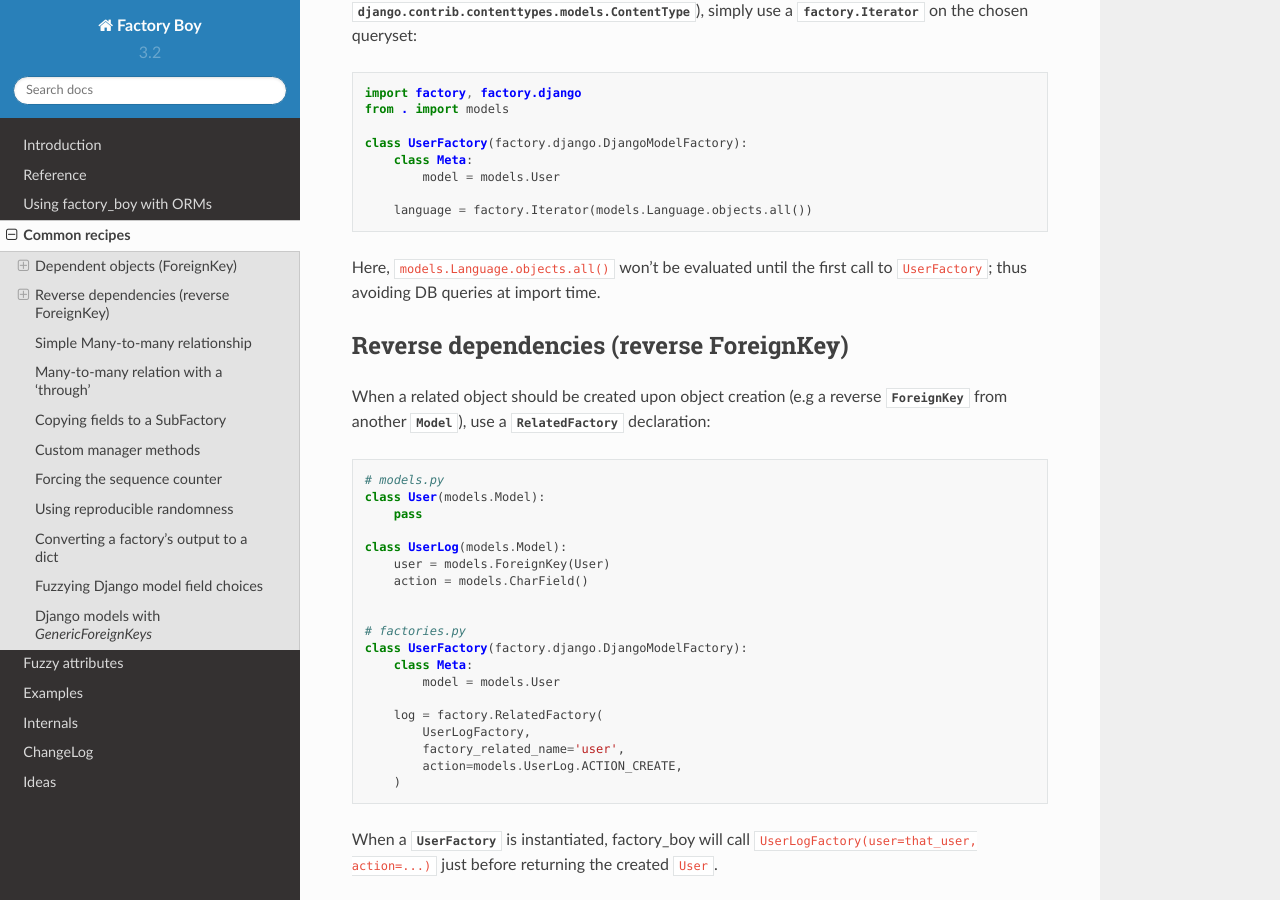
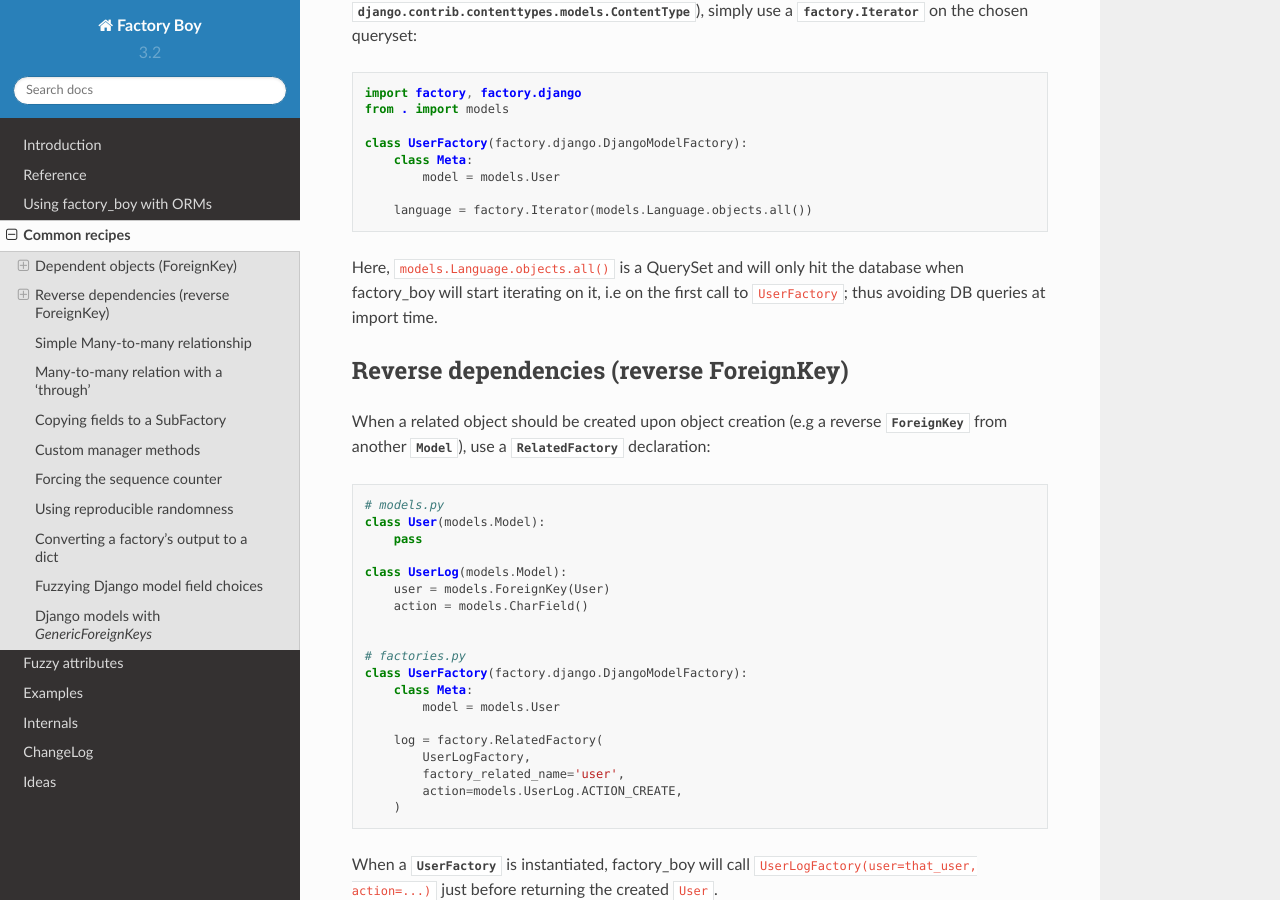
Before and after one commit to FactoryBoy/factory_boy, a Sphinx documentation site: the page built from docs/recipes.rst, in a window 1280 px wide and 900 px high, scrolled down 786 px. Built offline with Sphinx 7.4.7 and the Read the Docs theme 2.0.0, drawn with Linux system fonts in a browser that asks for light colours.

Commit message:
Improve doc of "Choosing from a populated table"
models.Language.objects.all() does gets evaluated at runtime but that returns a QuerySet, django only hit the database when we start iterating in the queryset.
Previous documentation was a bit misleading.

I would find more intuitive to recommend to use `language = factory.Iterator(models.Language.objects.all)` but I havn't changed that here, let me know if you prefer that I change it that way

```diff
--- a/docs/recipes.rst
+++ b/docs/recipes.rst
@@ -52,8 +52,9 @@ simply use a :class:`factory.Iterator` on the chosen queryset:
 
         language = factory.Iterator(models.Language.objects.all())
 
-Here, ``models.Language.objects.all()`` won't be evaluated until the
-first call to ``UserFactory``; thus avoiding DB queries at import time.
+Here, ``models.Language.objects.all()`` is a QuerySet and will only hit the database
+when factory_boy will start iterating on it, i.e on the first call to ``UserFactory``;
+thus avoiding DB queries at import time.
 
 
 Reverse dependencies (reverse ForeignKey)
```
